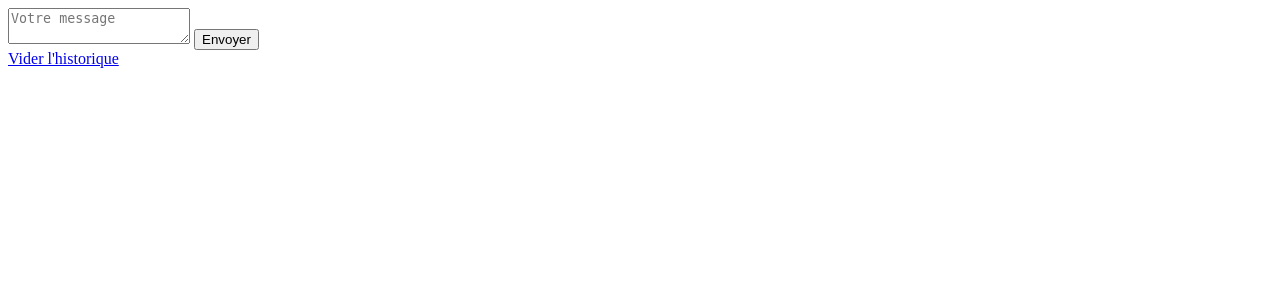
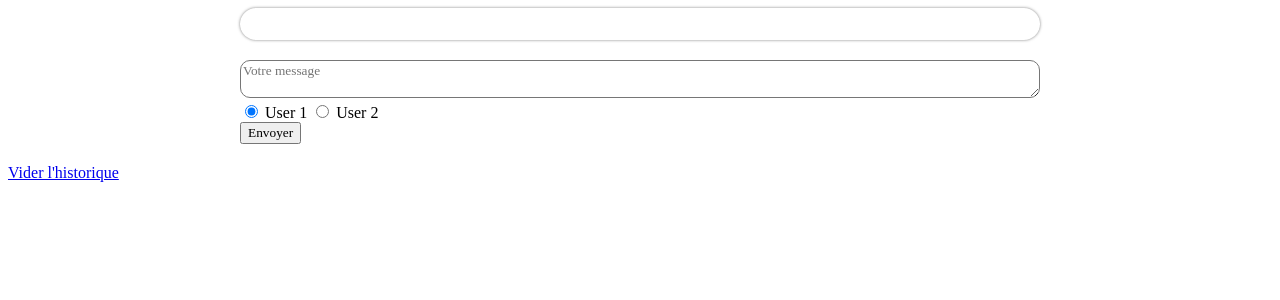
Before and after one commit to Bluelagoon44/PHP_TDs, a PHP site: page / in a window 1280 px wide. Shown: the top 300 px of the page. Run offline with PHP 8.4, Linux system fonts and the light colour scheme; the visitor is signed in with stand-in values (Sample User, id 1); data that the repository does not hold is empty.

Commit message:
TD5 Bonus - Chat à 2 personnes + Likes

```diff
--- /dev/null
+++ b/TD5_Bonus/Chat/index.css
@@ -0,0 +1,40 @@
+*{
+    font-family: "Montserrat";
+    box-sizing: border-box;
+}
+#conversation{
+    width:800px;
+    margin:auto;
+    display:flex;
+    flex-direction:column;
+    gap:2rem;
+    box-shadow: 0 0 3px #11111188;
+    padding:1rem;
+    border-radius:20px;
+
+    .user1{
+        justify-self: flex-start;
+    }
+    .user2{
+        align-self: flex-end;
+    }
+
+    .message{
+        display:flex;
+    }
+
+    img{
+        width:30px;
+        height:30px;
+    }
+}
+
+form{
+    margin:20px auto;
+    width:800px;
+
+    textarea{
+        width: 100%;
+        border-radius:10px;
+    }
+}
--- a/TD5_Bonus/Chat/index.php
+++ b/TD5_Bonus/Chat/index.php
@@ -1,7 +1,10 @@
 <?php
     session_start();
     if(isset($_POST["message"])){
-        $_SESSION["conversation"][] = htmlspecialchars($_POST["message"]);
+        $_SESSION["conversation"][] = [htmlspecialchars($_POST["user"]),htmlspecialchars($_POST["message"]), false];
+    }
+    if(isset($_GET["like"])){
+        $_SESSION["conversation"][intval($_GET["like"])][2] = !$_SESSION["conversation"][intval($_GET["like"])][2];
     }
     if(isset($_GET["deleteHistory"])){
         $_SESSION["conversation"] = null;
@@ -14,20 +17,39 @@
     <meta charset="UTF-8">
     <meta name="viewport" content="width=device-width, initial-scale=1.0">
     <title>Document</title>
+    <link rel="stylesheet" href="index.css" />
 </head>
 <body>
-    <?php
-        if(isset($_SESSION["conversation"])){
-            foreach($_SESSION["conversation"] as $message){
-                echo "<p>$message</p>";
-            }
-        }
-    ?>
-    <form method="POST">
+    <?php if(isset($_SESSION["conversation"])) : ?>
+        <div id='conversation'>
+            <?php foreach($_SESSION["conversation"] as $index => $message){ ?>
+                <div class="message <?= $message[0] ?>">
+                    <p ><?= $message[1] ?></p>
+                    <a href="?like=<?= $index ?>">
+                        <?php
+                            if($message[2]){
+                                echo "<img src='img/full.png' />";
+                            }
+                            else echo "<img src='img/empty.png' />";
+                        ?>
+                    </a>
+                </div>
+            <?php } ?>
+        </div>
+    <?php endif; ?>
+
+    <form method="POST" action="index.php">
         <textarea placeholder="Votre message" name="message" ></textarea>
+        <div>
+            <input type="radio" id="user1" name="user" value="user1" checked />
+            <label for="huey">User 1</label>
+
+            <input type="radio" id="user2" name="user" value="user2" />
+            <label for="dewey">User 2</label>
+        </div>
         <button>Envoyer</button>
     </form>
+    <a href="?deleteHistory=true">Vider l'historique</a>
 
-    <a href="?deleteHistory=true">Vider l'historique</a>
 </body>
 </html>
```
Also changed, not shown: TD5_Bonus/Chat/img/empty.png (added), TD5_Bonus/Chat/img/full.png (added).
